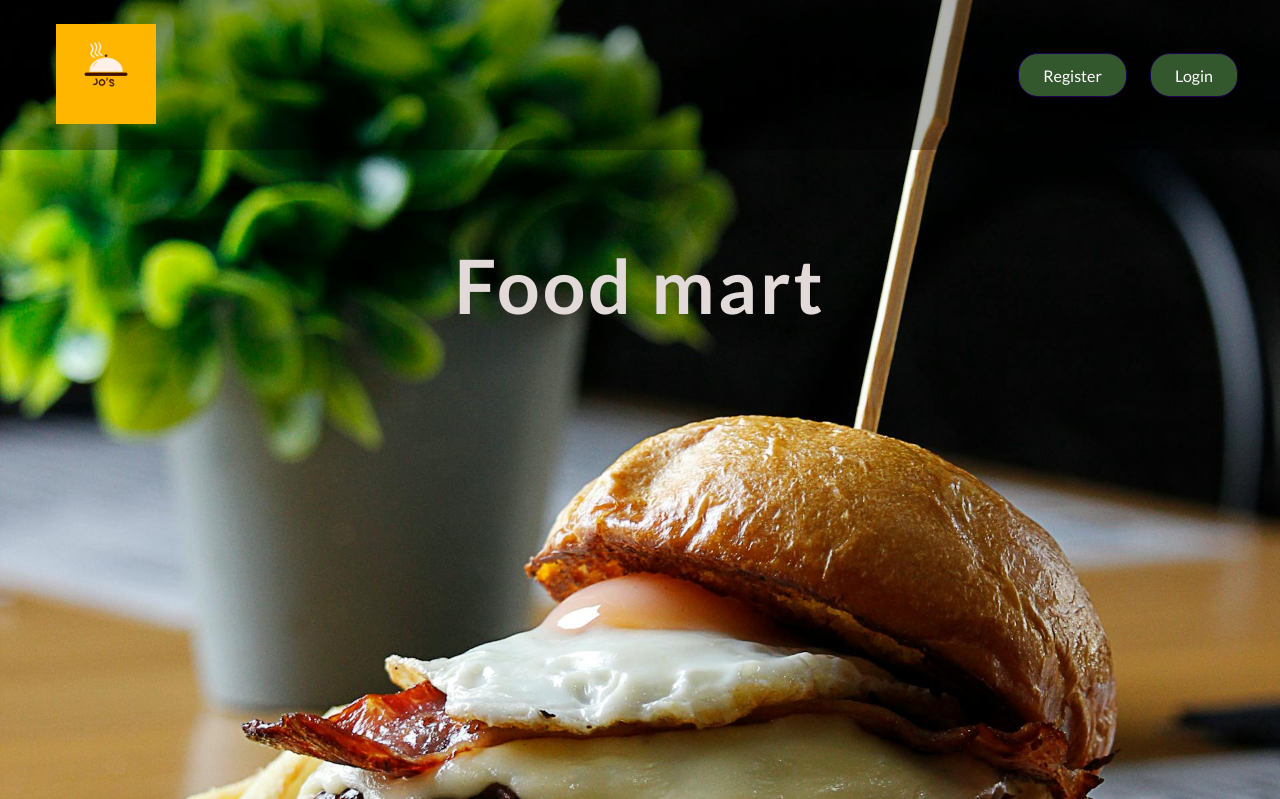
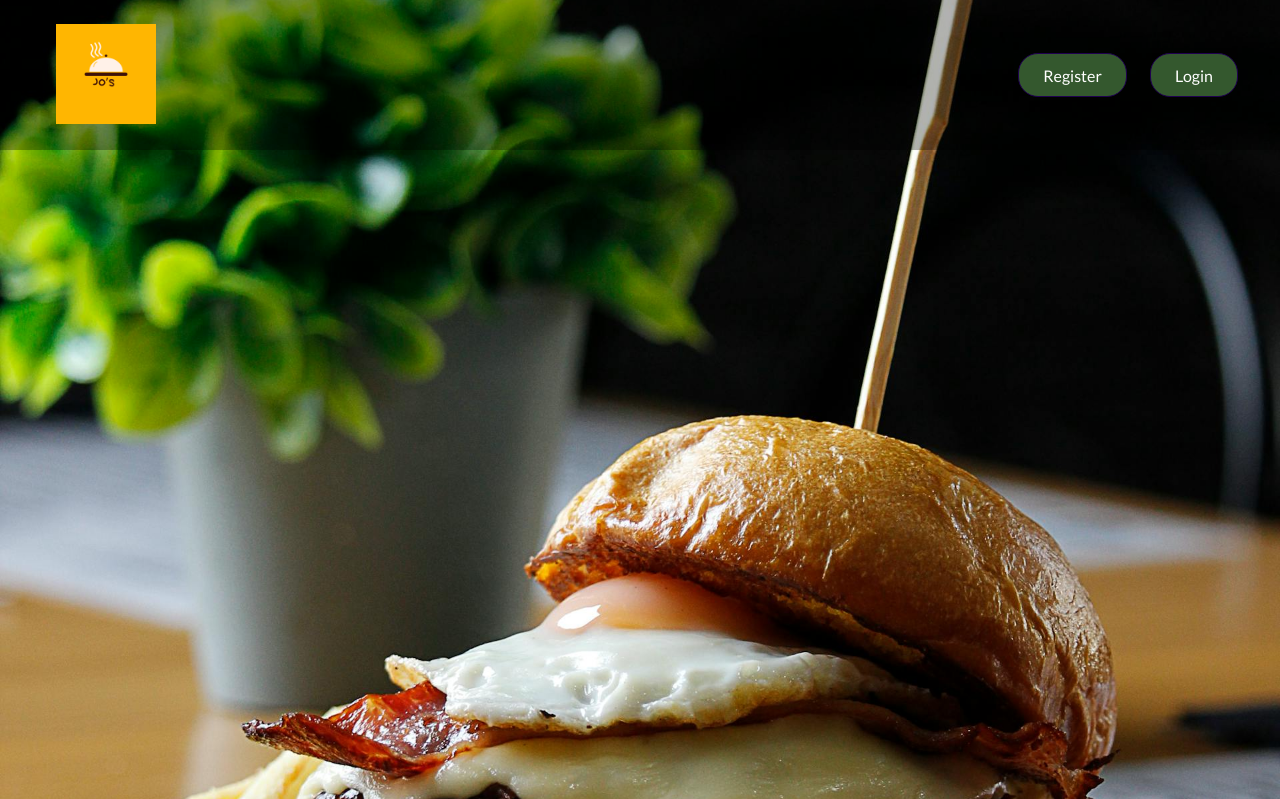
Before and after one commit to Allano256/restaurant_app, a Django app: page / in a window 1280 px wide. Shown: the top 799 px of the page. Run offline with Django 5.2, Linux system fonts and the light colour scheme; some libraries are stand-ins or nearby versions.

Commit message:
Removed text on hero page

```diff
--- a/booking/templates/booking/index.html
+++ b/booking/templates/booking/index.html
@@ -24,8 +24,8 @@
         <!-- <div class="main-image">  -->
           <div class="image ">
             <img   id="picture" src="{% static  'booking/images/main-image.jpg'  %}" class="landing_page">
-            <div  class="food-mart "> <h2 class="main">Food mart</h2>
-            </div>
+            <!-- <div  class="food-mart "> <h2 class="main">Food mart</h2>
+            </div> -->
 
           </div>
 
```
